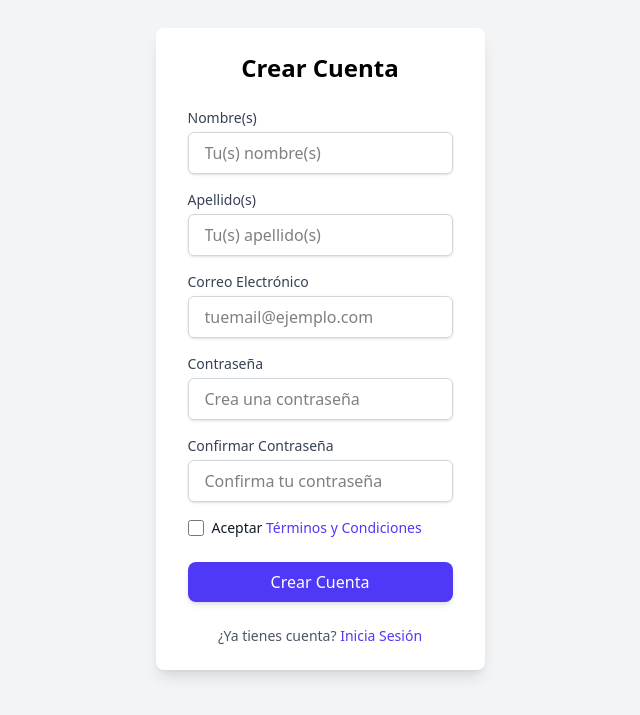
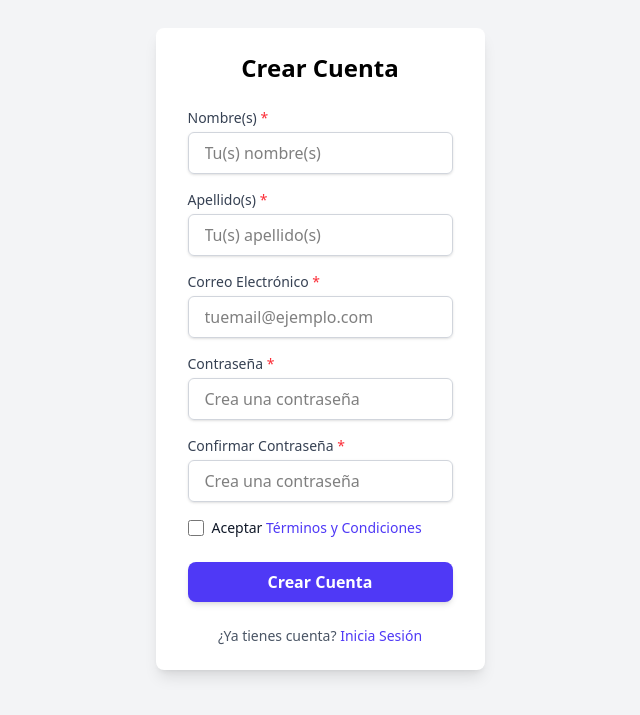
Before and after one commit to Jorge0929/DeclaraFacil, a React (Vite) app: page /register in a window 1280 px wide. Shown: the part 107-822 px from the top of the page, without its empty margins (320-960 px from the left). Built offline with nearby package versions, Linux system fonts and the light colour scheme.

Commit message:
Refactorizar componentes

```diff
--- /dev/null
+++ b/src/components/ui/Button.jsx
@@ -0,0 +1,17 @@
+import React from 'react';
+function Button({ children, onClick, type = 'button', variant = 'primary', className = '', ...props }) {
+
+  const baseStyle = "px-4 py-2 rounded-lg font-semibold shadow-md focus:outline-none focus:ring-2 focus:ring-offset-2 transition duration-150 ease-in-out";
+  const variants = {
+    primary: "text-white bg-indigo-600 hover:bg-indigo-700 focus:ring-indigo-500",
+    secondary: "text-gray-700 bg-white border border-gray-300 hover:bg-gray-50 focus:ring-indigo-500",
+    danger: "text-white bg-red-600 hover:bg-red-700 focus:ring-red-500",
+  };
+  const combinedClassName = `${baseStyle} ${variants[variant] || variants.primary} ${className}`;
+
+  return (
+    <button type={type} onClick={onClick} className={combinedClassName} {...props}> {children} </button>
+  );
+}
+
+export default Button;
--- /dev/null
+++ b/src/components/ui/InputField.jsx
@@ -0,0 +1,18 @@
+import React from 'react';
+
+function InputField({ label, id, name, type = 'text', value, onChange, placeholder, required = false, error = null, className = '', ...props }) {
+  const baseInputStyle = "w-full px-4 py-2 mt-1 border border-gray-300 rounded-md shadow-sm focus:outline-none focus:ring-indigo-500 focus:border-indigo-500";
+  const errorInputStyle = "border-red-500 focus:ring-red-500 focus:border-red-500";
+
+  return (
+    <div className={`mb-4 ${className}`}>
+      <label className="block text-sm font-medium text-gray-700" htmlFor={id}>
+        {label} {required && <span className="text-red-500">*</span>}
+      </label>
+      <input type={type} id={id} name={name || id} value={value} onChange={onChange} placeholder={placeholder} required={required} className={`${baseInputStyle} ${error ? errorInputStyle : ''}`} {...props}/>
+      {error && <p className="mt-1 text-xs text-red-600">{error}</p>}
+    </div>
+  );
+}
+
+export default InputField;
--- a/src/pages/auth/Login.jsx
+++ b/src/pages/auth/Login.jsx
@@ -1,5 +1,8 @@
 import React, { useState } from 'react';
 import { Link, useNavigate } from 'react-router-dom';
+//Importar componentes
+import InputField from '../../components/ui/InputField';
+import Button from '../../components/ui/Button';
 
 function Login() {
   // Estados para los inputs usando Hooks
@@ -9,8 +12,6 @@ function Login() {
   // Manejador del formulario
   const handleSubmit = async (event) => {
     event.preventDefault();
-
-    console.log('Datos para enviar al backend:');
     console.log('Email:', email);
     console.log('Password:', password);
 
@@ -22,40 +23,19 @@ function Login() {
   return (
     // Contenedor principal
     <div className="flex items-center justify-center min-h-screen bg-gray-100">
-
       <div className="px-8 py-6 mt-4 text-left bg-white shadow-lg rounded-lg w-full max-w-md">
         <h3 className="text-2xl font-bold text-center mb-6">Iniciar Sesión</h3>
-
+        {/* {error && <p className="text-red-500 text-sm mb-4 text-center">{error}</p>}*/}
         {/* Formulario */}
         <form onSubmit={handleSubmit}>
-          <div className="mt-4">
             {/* Campo Email */}
-            <div>
-              <label className="block text-sm font-medium text-gray-700" htmlFor="email">Correo Electrónico</label>
-              <input
-                type="email"
-                placeholder="tuemail@ejemplo.com"
-                id="email"
-                value={email}
-                onChange={(e) => setEmail(e.target.value)}
-                className="w-full px-4 py-2 mt-1 border border-gray-300 rounded-md shadow-sm focus:outline-none focus:ring-indigo-500 focus:border-indigo-500"
-                required
+              <InputField label='Correo Electronico' id="email" type="email" placeholder="tuemail@ejemplo.com" value={email}
+                onChange={(e) => setEmail(e.target.value)} required
               />
-            </div>
 
             {/* Campo Contraseña */}
-            <div className="mt-4">
-              <label className="block text-sm font-medium text-gray-700" htmlFor="password">Contraseña</label>
-              <input
-                type="password"
-                placeholder="Contraseña"
-                id="password"
-                value={password}
-                onChange={(e) => setPassword(e.target.value)}
-                className="w-full px-4 py-2 mt-1 border border-gray-300 rounded-md shadow-sm focus:outline-none focus:ring-indigo-500 focus:border-indigo-500"
-                required
-              />
-            </div>
+              <InputField label={'Contraseña'} id="password" type="password" placeholder="Contraseña" value={password}
+                onChange={(e) => setPassword(e.target.value)} required />
 
             {/* Enlace Olvidé Contraseña */}
             <div className="text-sm text-right mt-2">
@@ -66,12 +46,9 @@ function Login() {
 
             {/* Botón de Envío */}
             <div className="mt-6">
-              <button
-                type="submit"
-                className="w-full px-6 py-2 text-white bg-indigo-600 rounded-lg shadow-md hover:bg-indigo-700 focus:outline-none focus:ring-2 focus:ring-offset-2 focus:ring-indigo-500"
-              >
+              <Button type="submit" className="w-full ">
                 Iniciar Sesión
-              </button>
+              </Button>
             </div>
 
             {/* Enlace a Registro */}
@@ -80,7 +57,6 @@ function Login() {
               <Link to="/register" className="font-medium text-indigo-600 hover:text-indigo-500">
                 Regístrate
               </Link>
-            </div>
           </div>
         </form>
       </div>
--- a/src/pages/auth/Register.jsx
+++ b/src/pages/auth/Register.jsx
@@ -1,5 +1,8 @@
 import React, { useState } from 'react';
 import { Link, useNavigate } from 'react-router-dom';
+// iMPORTAR Componentes
+import InputField from '../../components/ui/InputField';
+import Button from '../../components/ui/Button';
 
 function Register() {
   // Estados campo formulario
@@ -10,26 +13,20 @@ function Register() {
   const [confirmPassword, setConfirmPassword] = useState('');
   const [termsAccepted, setTermsAccepted] = useState(false);
   const [error, setError] = useState('');
-
   const navigate = useNavigate();
-
 
   const handleSubmit = async (event) => {
     event.preventDefault();
     setError('');
 
-
     if (password !== confirmPassword) {
       setError('Las contraseñas no coinciden.');
       return;
     }
-
     if (!termsAccepted) {
       setError('Debes aceptar los términos y condiciones.');
       return;
     }
-
-    console.log('Datos para registrar (enviar al backend):');
     console.log({ firstName, lastName, email, password });
     alert('Registro simulado exitoso!');
     navigate('/login');
@@ -40,81 +37,29 @@ function Register() {
     <div className="flex items-center justify-center min-h-screen bg-gray-100">
       <div className="px-8 py-6 mt-4 text-left bg-white shadow-lg rounded-lg w-full max-w-md">
         <h3 className="text-2xl font-bold text-center mb-6">Crear Cuenta</h3>
-
         {error && <p className="text-red-500 text-sm mb-4 text-center">{error}</p>}
 
         {/* Formulario */}
         <form onSubmit={handleSubmit}>
-          <div className="mt-4 space-y-4">
-            {/* Campo Nombre */}
-            <div>
-              <label className="block text-sm font-medium text-gray-700" htmlFor="firstName">Nombre(s)</label>
-              <input
-                type="text"
-                placeholder="Tu(s) nombre(s)"
-                id="firstName"
-                value={firstName}
-                onChange={(e) => setFirstName(e.target.value)}
-                className="w-full px-4 py-2 mt-1 border border-gray-300 rounded-md shadow-sm focus:outline-none focus:ring-indigo-500 focus:border-indigo-500"
-                required
-              />
-            </div>
+              {/* Campo Nombre */}
+              <InputField label="Nombre(s)"  id="firstName" value={firstName} onChange={(e) => setFirstName(e.target.value)}
+              placeholder="Tu(s) nombre(s)" required/>
 
             {/* Campo Apellido */}
-            <div>
-              <label className="block text-sm font-medium text-gray-700" htmlFor="lastName">Apellido(s)</label>
-              <input
-                type="text"
-                placeholder="Tu(s) apellido(s)"
-                id="lastName"
-                value={lastName}
-                onChange={(e) => setLastName(e.target.value)}
-                className="w-full px-4 py-2 mt-1 border border-gray-300 rounded-md shadow-sm focus:outline-none focus:ring-indigo-500 focus:border-indigo-500"
-                required
-              />
-            </div>
+              <InputField label="Apellido(s)" id="lastName" value={lastName} onChange={(e) => setLastName(e.target.value)}
+                placeholder="Tu(s) apellido(s)" required/>
 
             {/* Campo Email */}
-            <div>
-              <label className="block text-sm font-medium text-gray-700" htmlFor="email">Correo Electrónico</label>
-              <input
-                type="email"
-                placeholder="tuemail@ejemplo.com"
-                id="email"
-                value={email}
-                onChange={(e) => setEmail(e.target.value)}
-                className="w-full px-4 py-2 mt-1 border border-gray-300 rounded-md shadow-sm focus:outline-none focus:ring-indigo-500 focus:border-indigo-500"
-                required
-              />
-            </div>
+              <InputField label={'Correo Electrónico'} id="email" type="email" value={email} placeholder="tuemail@ejemplo.com"
+              onChange={(e) => setEmail(e.target.value)} required/>
 
             {/* Campo Contraseña */}
-            <div>
-              <label className="block text-sm font-medium text-gray-700" htmlFor="password">Contraseña</label>
-              <input
-                type="password"
-                placeholder="Crea una contraseña"
-                id="password"
-                value={password}
-                onChange={(e) => setPassword(e.target.value)}
-                className="w-full px-4 py-2 mt-1 border border-gray-300 rounded-md shadow-sm focus:outline-none focus:ring-indigo-500 focus:border-indigo-500"
-                required
-              />
-            </div>
+              <InputField label={'Contraseña'} id="password" type="password" value={password}
+              onChange={(e) => setPassword(e.target.value)} placeholder="Crea una contraseña" required/>
 
             {/* Campo Confirmar Contraseña */}
-            <div>
-              <label className="block text-sm font-medium text-gray-700" htmlFor="confirmPassword">Confirmar Contraseña</label>
-              <input
-                type="password"
-                placeholder="Confirma tu contraseña"
-                id="confirmPassword"
-                value={confirmPassword}
-                onChange={(e) => setConfirmPassword(e.target.value)}
-                className="w-full px-4 py-2 mt-1 border border-gray-300 rounded-md shadow-sm focus:outline-none focus:ring-indigo-500 focus:border-indigo-500"
-                required
-              />
-            </div>
+            <InputField label={'Confirmar Contraseña'} id="confirmPassword" type="password" value={confirmPassword}
+              onChange={(e) => setConfirmPassword(e.target.value)} placeholder="Crea una contraseña" required/>
 
             {/* Checkbox Términos */}
             <div className="flex items-center mt-4">
@@ -132,14 +77,11 @@ function Register() {
               </label>
             </div>
 
-            {/* Botón de Envío */}
+            {/* Botón crear cuenta */}
             <div className="mt-6">
-              <button
-                type="submit"
-                className="w-full px-6 py-2 text-white bg-indigo-600 rounded-lg shadow-md hover:bg-indigo-700 focus:outline-none focus:ring-2 focus:ring-offset-2 focus:ring-indigo-500"
-              >
+              <Button type="submit" className="w-full">
                 Crear Cuenta
-              </button>
+              </Button>
             </div>
 
             {/* Enlace a Login */}
@@ -149,7 +91,6 @@ function Register() {
                 Inicia Sesión
               </Link>
             </div>
-          </div>
         </form>
       </div>
     </div>
--- a/src/pages/auth/ResetPassword.jsx
+++ b/src/pages/auth/ResetPassword.jsx
@@ -1,5 +1,8 @@
 import React, { useState, useEffect } from 'react';
 import { Link, useNavigate, useSearchParams } from 'react-router-dom';
+// Importar componentes
+import InputField from '../../components/ui/InputField';
+import Button from '../../components/ui/Button';
 
 function ResetPassword() {
   const [password, setPassword] = useState('');
@@ -58,67 +61,34 @@ function ResetPassword() {
     // Contenedor principal centrado
     <div className="flex flex-col items-center justify-center min-h-screen bg-gray-100">
        <div className="w-full max-w-md px-8 pt-6 flex justify-center mb-4">
-
           <span className="font-bold text-xl text-indigo-600">ContApp</span>
        </div>
-
       <div className="px-8 py-6 text-left bg-white shadow-lg rounded-lg w-full max-w-md">
         <h3 className="text-2xl font-bold text-center mb-6">Restablecer Contraseña</h3>
 
-        {/* Mensajes usuario */}
         {message && <p className="text-green-600 text-lg mb-4 text-center font-semibold">{message}</p>}
         {error && <p className="text-red-500 text-sm mb-4 text-center">{error}</p>}
 
-        {/* Formulario*/}
         {showForm && (
           <form onSubmit={handleSubmit}>
-            <div className="mt-4 space-y-4">
-              {/*Nueva Contraseña */}
-              <div>
-                <label className="block text-sm font-medium text-gray-700" htmlFor="password">
-                  Nueva Contraseña
-                </label>
-                <input
-                  type="password"
-                  placeholder="Introduce tu nueva contraseña"
-                  id="password"
-                  value={password}
-                  onChange={(e) => setPassword(e.target.value)}
-                  className="w-full px-4 py-2 mt-1 border border-gray-300 rounded-md shadow-sm focus:outline-none focus:ring-indigo-500 focus:border-indigo-500"
-                  required
-                />
-              </div>
+            {/*Nueva Contraseña */}
+            <InputField label="Nueva Contraseña" id="password" type="password" placeholder="Introduce tu nueva contraseña"
+              value={password} onChange={(e) => setPassword(e.target.value)} required
+              error={error && password !== confirmPassword ? 'Las contraseñas deben coincidir' : null} disabled={isLoading}/>
 
-              {/*Confirmar Nueva Contraseña */}
-              <div>
-                <label className="block text-sm font-medium text-gray-700" htmlFor="confirmPassword">
-                  Confirmar Nueva Contraseña
-                </label>
-                <input
-                  type="password"
-                  placeholder="Confirma tu nueva contraseña"
-                  id="confirmPassword"
-                  value={confirmPassword}
-                  onChange={(e) => setConfirmPassword(e.target.value)}
-                  className="w-full px-4 py-2 mt-1 border border-gray-300 rounded-md shadow-sm focus:outline-none focus:ring-indigo-500 focus:border-indigo-500"
-                  required
-                />
-              </div>
+            {/* Confirmar Nueva Contraseña */}
+            <InputField label="Confirmar Nueva Contraseña" id="confirmPassword" type="password" placeholder="Confirma tu nueva contraseña"
+              value={confirmPassword} onChange={(e) => setConfirmPassword(e.target.value)} required className="mt-4"
+              error={error && password !== confirmPassword ? 'Las contraseñas deben coincidir' : null} disabled={isLoading}/>
 
               {/* Botón de Envío */}
               <div className="mt-6">
-                <button
-                  type="submit"
-                  className={`w-full px-6 py-2 text-white bg-indigo-600 rounded-lg shadow-md hover:bg-indigo-700 focus:outline-none focus:ring-2 focus:ring-offset-2 focus:ring-indigo-500 ${isLoading ? 'opacity-50 cursor-not-allowed' : ''}`}
-                  disabled={isLoading} // Deshabilita mientras carga
-                >
+              <Button type="submit" className="w-full" disabled={isLoading}>
                   {isLoading ? 'Restableciendo...' : 'Restablecer Contraseña'}
-                </button>
-              </div>
+              </Button>
             </div>
           </form>
         )}
-         {/* Enlace para volver a login si hay error de token o después de éxito */}
          {!showForm && !isLoading && (
             <div className="mt-6 text-center">
               <Link to="/login" className="font-medium text-indigo-600 hover:text-indigo-500">
--- a/src/pages/auth/forgot.jsx
+++ b/src/pages/auth/forgot.jsx
@@ -1,10 +1,15 @@
 import React, { useState } from 'react';
 import { Link, useNavigate } from 'react-router-dom';
+// Importar componentes
+import InputField from '../../components/ui/InputField';
+import Button from '../../components/ui/Button';
+
 
 function ForgotPassword() {
   const [email, setEmail] = useState('');
+  const [error, setError] = useState('');
   const [message, setMessage] = useState('');
-  const [error, setError] = useState('');
+  const [isLoading, setIsLoading] = useState(false);
 
   const navigate = useNavigate();
 
@@ -13,73 +18,47 @@ function ForgotPassword() {
     setError('');
     setMessage('');
 
-    // Validación simple
     if (!email) {
       setError('Por favor, ingresa tu correo electrónico.');
       return;
     }
-
+    setIsLoading(true);
     console.log('Solicitando recuperación para:', email);
 
-    // Simulación para fron:
+    await new Promise(resolve => setTimeout(resolve, 1000));
     setMessage('Si existe una cuenta asociada a este correo, recibirás un enlace para restablecer tu contraseña en breve.');
     setEmail('');
-
+    setIsLoading(false);
   };
 
   return (
-    // Contenedor principal
     <div className="flex flex-col items-center justify-center min-h-screen bg-gray-100">
-
-       {/* Header simple opcional o botón de volver */}
        <div className="w-full max-w-md px-8 pt-6 flex justify-start">
-          <Link to="/login" className="text-gray-600 hover:text-gray-900">
-             <svg xmlns="http://www.w3.org/2000/svg" className="h-6 w-6" fill="none" viewBox="0 0 24 24" stroke="currentColor">
-               <path strokeLinecap="round" strokeLinejoin="round" strokeWidth={2} d="M10 19l-7-7m0 0l7-7m-7 7h18" />
-             </svg>
+          <Link to="/login" className="text-gray-600 hover:text-gray-900" title="Volver a Login">
+             <svg xmlns="http://www.w3.org/2000/svg" className="h-6 w-6" fill="none" viewBox="0 0 24 24" stroke="currentColor"><path strokeLinecap="round" strokeLinejoin="round" strokeWidth={2} d="M10 19l-7-7m0 0l7-7m-7 7h18" /></svg>
           </Link>
        </div>
-
-      {/* Tarjeta del formulario */}
       <div className="px-8 pb-8 pt-4 text-left bg-white shadow-lg rounded-lg w-full max-w-md">
         <h3 className="text-2xl font-bold text-center mb-6">Recuperar Contraseña</h3>
 
         {message && <p className="text-green-600 text-sm mb-4 text-center">{message}</p>}
         {error && <p className="text-red-500 text-sm mb-4 text-center">{error}</p>}
 
-        {/* Formulario */}
-        {!message && ( // Oculta el formulario si ya se mostró el mensaje de éxito
+        {!message && (
           <form onSubmit={handleSubmit}>
-            <div className="mt-4 space-y-4">
-              {/* Campo Email */}
-              <div>
-                <label className="block text-sm font-medium text-gray-700" htmlFor="email">
-                  Correo Electrónico
-                </label>
-                <input
-                  type="email"
-                  placeholder="tuemail@ejemplo.com"
-                  id="email"
-                  value={email}
-                  onChange={(e) => setEmail(e.target.value)}
-                  className="w-full px-4 py-2 mt-1 border border-gray-300 rounded-md shadow-sm focus:outline-none focus:ring-indigo-500 focus:border-indigo-500"
-                  required
-                />
-              </div>
+            {/* Campo correo Electronico */}
+            <InputField label="Correo Electrónico" id="email" type="email" placeholder="tuemail@ejemplo.com"
+              value={email} onChange={(e) => setEmail(e.target.value)} required
+              error={error && !email ? 'Campo requerido' : null} disabled={isLoading}
+            />
 
-              {/* Botón de Envío */}
-              <div className="mt-6">
-                <button
-                  type="submit"
-                  className="w-full px-6 py-2 text-white bg-indigo-600 rounded-lg shadow-md hover:bg-indigo-700 focus:outline-none focus:ring-2 focus:ring-offset-2 focus:ring-indigo-500"
-                >
-                  Enviar enlace de recuperación
-                </button>
-              </div>
+            <div className="mt-6">
+              <Button type="submit" className="w-full" disabled={isLoading}>
+                {isLoading ? 'Enviando...' : 'Enviar enlace de recuperación'}
+              </Button>
             </div>
           </form>
         )}
-         {/* Enlace opcional para volver a Login si ya envió el correo */}
          {message && (
            <div className="mt-6 text-center">
              <Link to="/login" className="font-medium text-indigo-600 hover:text-indigo-500">
```
